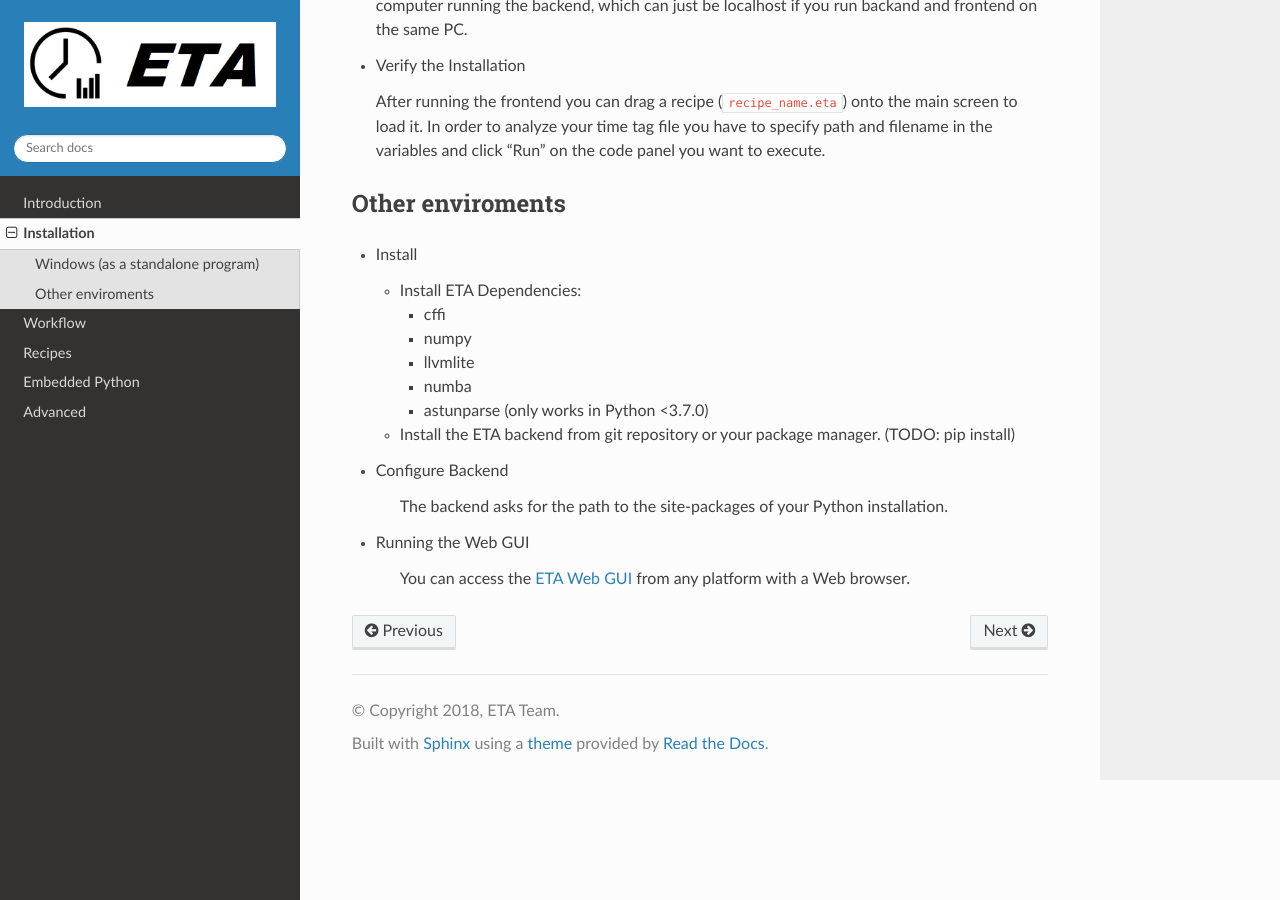
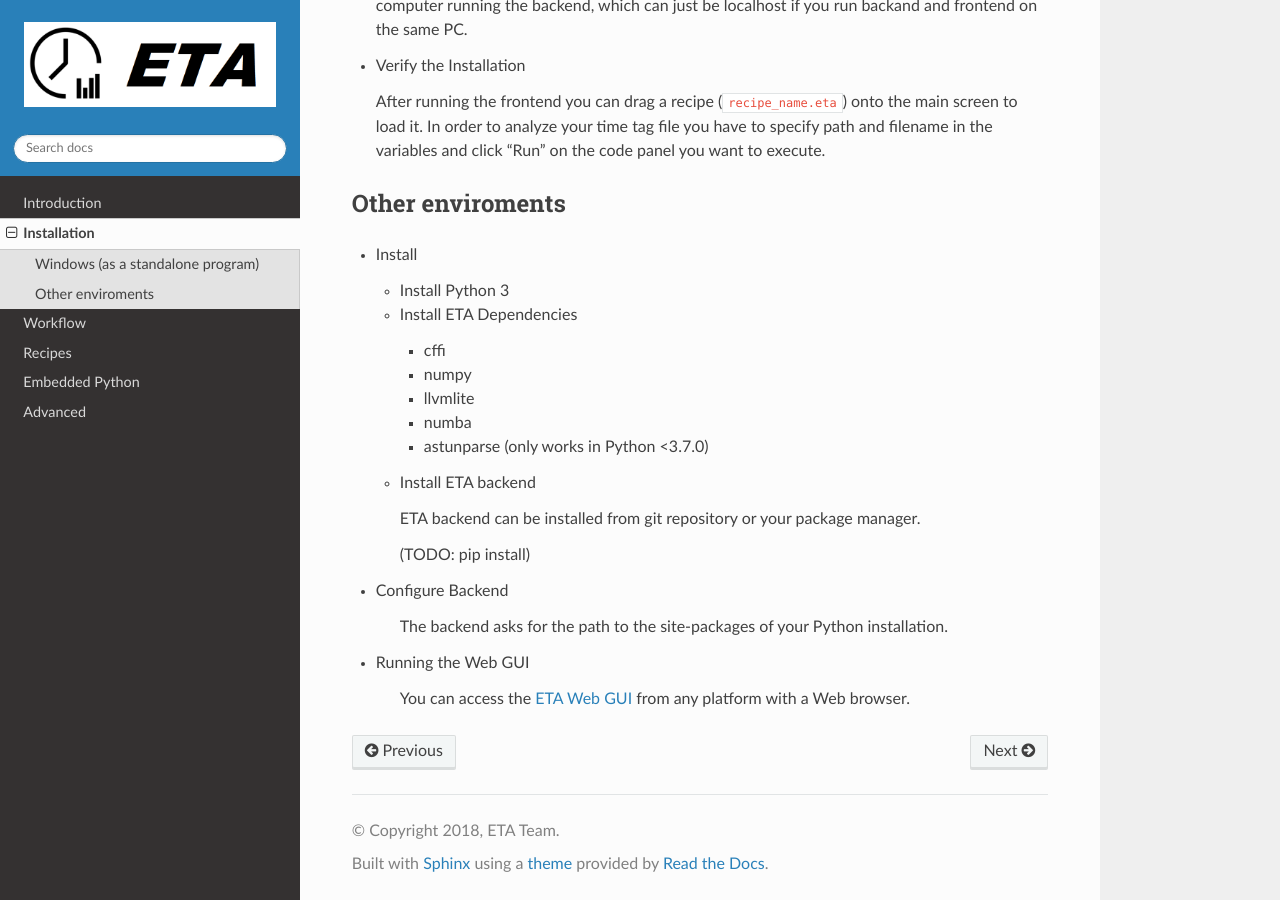
Before and after one commit to timetag/timetag.github.io, a Sphinx documentation site: the page built from docs/installation.rst, in a window 1280 px wide and 900 px high, scrolled down 731 px. Built offline with Sphinx 7.4.7 and the Read the Docs theme 2.0.0, drawn with Linux system fonts in a browser that asks for light colours.

Commit message:
Update installation.rst

```diff
--- a/docs/installation.rst
+++ b/docs/installation.rst
@@ -43,7 +43,9 @@ Other enviroments
 
 * Install
 
-  * Install ETA Dependencies:
+  * Install Python 3
+
+  * Install ETA Dependencies
 
     - cffi
     - numpy
@@ -51,7 +53,11 @@ Other enviroments
     - numba
     - astunparse (only works in Python <3.7.0)
 
-  * Install the ETA backend from git repository or your package manager. (TODO: pip install)
+  * Install ETA backend
+
+    ETA backend can be installed from git repository or your package manager.
+
+    (TODO: pip install)
 
 * Configure Backend
 
```
